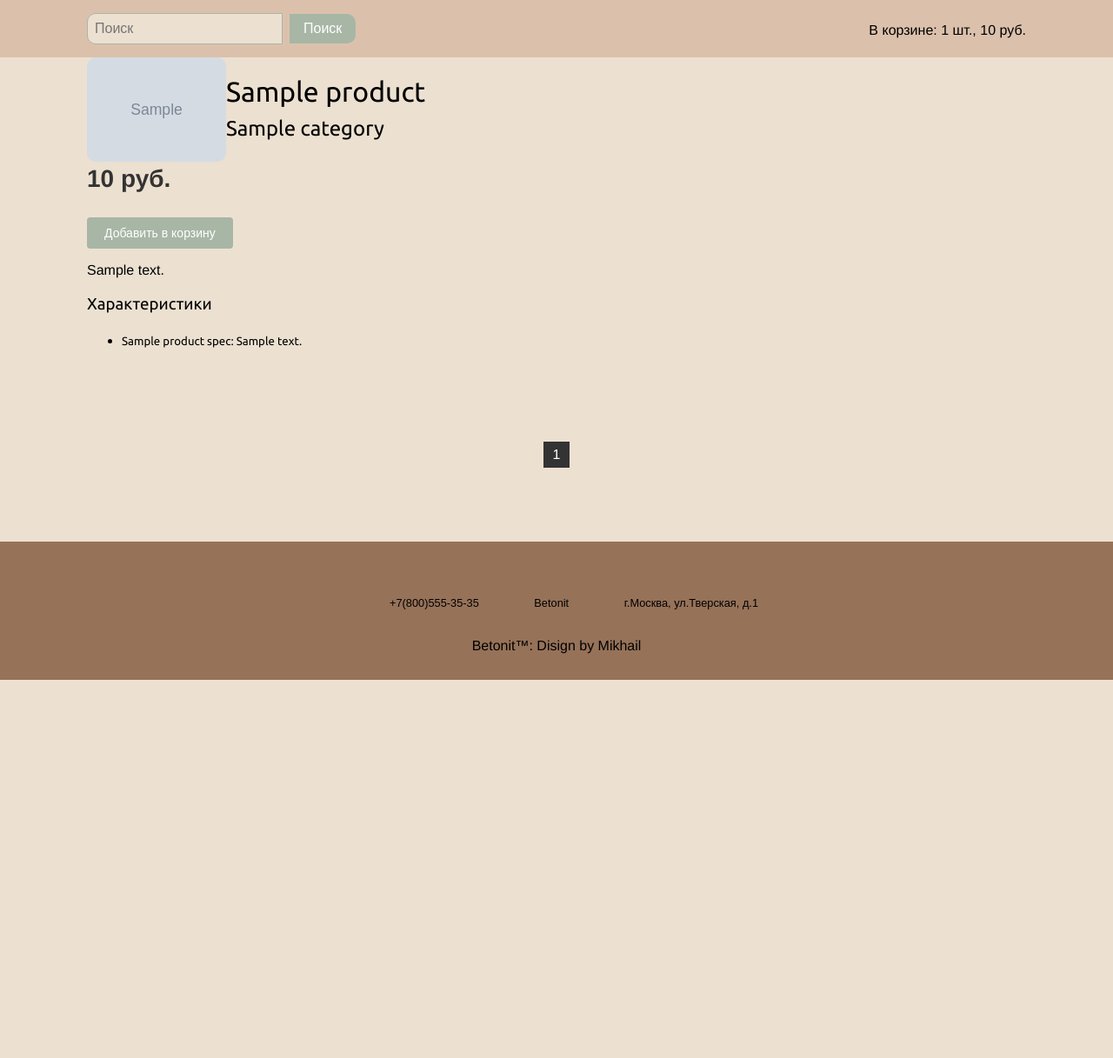
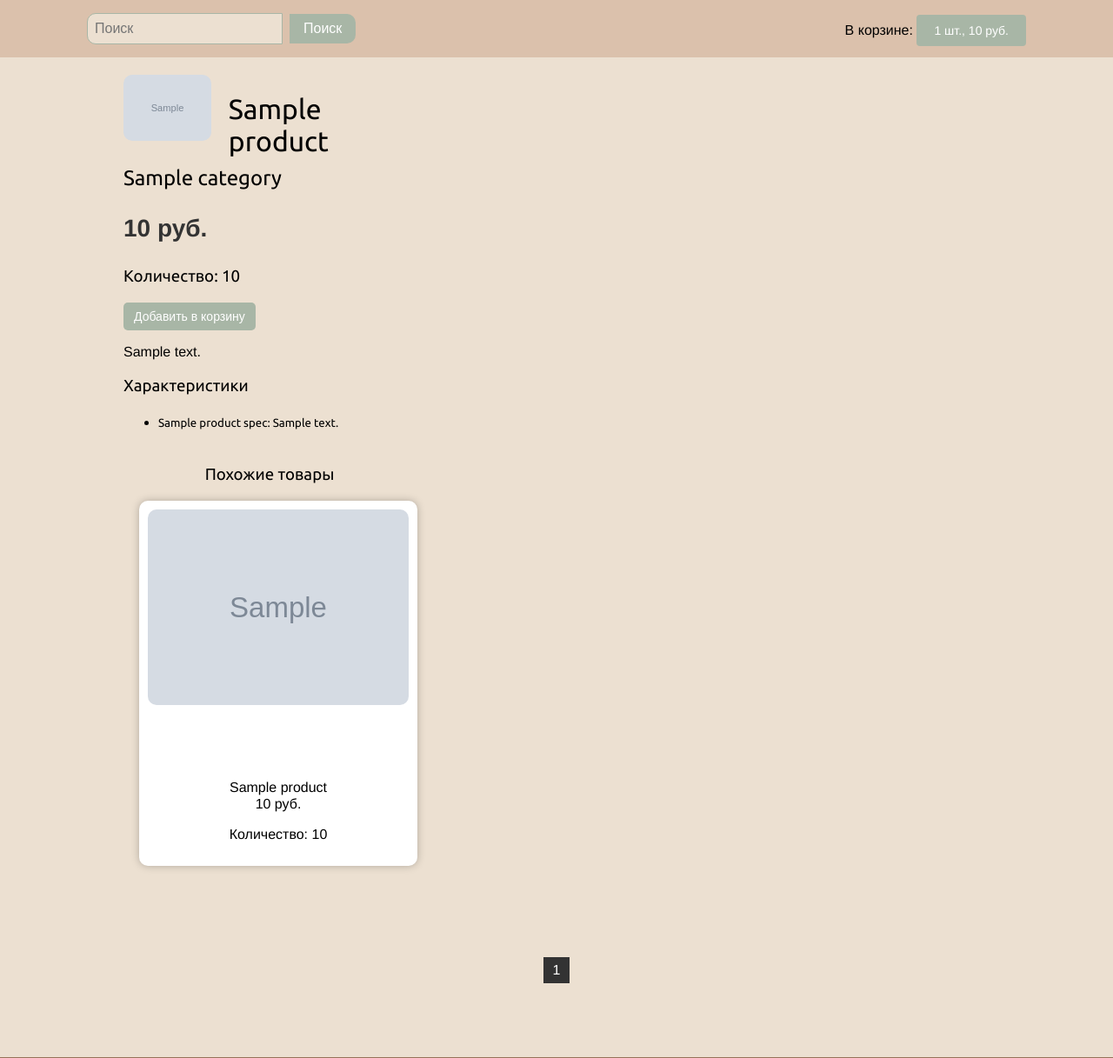
Before and after one commit to KurenieUbivvaet/Diplom, a Django app: template myshop/shop/templates/shop/product/detail.html in a window 1280 px wide. Shown: the part 47-1264 px from the top of the page at 87% size. Before the commit the page ends 829 px from the top, so only its background shows below. Run offline with Django 5.2, Linux system fonts and the light colour scheme; the template is opened without the code that fills it: most values are stand-ins (such as "Sample title", 1, 10 or a date in 2020); grey boxes marked "Sample" are stand-in pictures.

Commit message:
finaly raund

```diff
--- a/myshop/shop/models.py
+++ b/myshop/shop/models.py
@@ -2,7 +2,6 @@ from django.db import models
 from django.urls import reverse
 
 
-# Модель категорий
 class Category(models.Model):
     name = models.CharField(max_length=100, db_index=True, verbose_name='Наименование')
     slug = models.SlugField(max_length=100, db_index=True, unique=True, verbose_name='Ссылка')
--- a/myshop/shop/static/css/base.css
+++ b/myshop/shop/static/css/base.css
@@ -44,47 +44,57 @@ a.button.light {
 }
 
 table {
-    width:100%;
-    border-spacing:0;
-    border-collapse: collapse;
-}
-
-table th, table td {
-    text-align:left;
-    font-size:14px;
-    padding:10px;
-    margin:0;
-}
-
-tbody tr:nth-child(odd) {
-    background:#efefef;
-}
-
-tbody tr.subtotal {
-    background:#ccc;
-}
-
-thead th, tbody tr.total {
-    background:#5993bb;
-    color:#fff;
-    font-weight:bold;
-}
-
-table.cart {
-    margin-bottom:40px;
+  border-collapse: collapse;
+  width: 100%;
+  box-shadow: 0 4px 8px 0 rgba(0, 0, 0, 0.2);
+  border-radius: 10px;
+  overflow: hidden;
 }
 
 table.cart img {
     width:180px;
+    border-radius: 10px;
 }
 
-tbody td.num {
-    text-align:right;
+th, td {
+  text-align: left;
+  padding: 8px;
 }
 
-td input[type="submit"] {
-    font-size:12px;
-    padding:4px 10px;
+th {
+  background-color: #f2f2f2;
+}
+
+tr:nth-child(even) {
+  background-color: #f2f2f2;
+}
+
+tr:nth-child(odd) {
+  background-color: #f9f9f9;
+}
+
+td {
+  white-space: nowrap;
+  overflow: hidden;
+  text-overflow: ellipsis;
+}
+
+.num {
+  text-align: right;
+}
+
+input[type="submit"] {
+  background-color: #A8B6A6;
+  color: white;
+  padding: 8px 12px;
+  border: none;
+  border-radius: 5px;
+  cursor: pointer;
+  transition: background-color 0.3s;
+}
+
+input[type="submit"]:hover {
+  background-color: #929c90;
 }
 
 form p label, form p input {
@@ -218,11 +228,11 @@ ul.errorlist {
 #content {
     overflow:hidden;
     padding:0 100px;
+    min-height:55vh;
 }
 
 .list-content {
     display: flex;
-
 }
 
 #sidebar {
@@ -276,7 +286,7 @@ ul.errorlist {
 }
 
 
-.product-list .item {
+.product-list .item{
     background-color: #fff;
     box-shadow: 0 0 10px rgba(0, 0, 0, 0.25);
     border-radius: 10px;
@@ -332,6 +342,9 @@ ul.errorlist {
 
 .product-detail {
     text-align:justify;
+    width: 80%;
+    margin-top: 20px;
+
 }
 
 .product-detail .price {
@@ -341,9 +354,10 @@ ul.errorlist {
 }
 
 .product-detail img {
-    width:40%;
+    width: 30%;
     float:left;
     border-radius: 10px;
+    margin-right: 20px;
 }
 
 .product-detail h1 {
@@ -354,9 +368,64 @@ ul.errorlist {
     margin-top:10px;
 }
 
+.detail-list{
+    display: flex;
+    flex-direction: column;
+    align-items: center;
+}
+
+.related-products{
+    display: inline-block;
+    align-items: center;
+    text-align: center;
+    justify-content: space-between;
+}
+
+.related-item{
+    background-color: #fff;
+    box-shadow: 0 0 10px rgba(0, 0, 0, 0.25);
+    border-radius: 10px;
+    margin-left: 20px;
+    margin-bottom: 20px;
+    display: flex;
+    flex-direction: column;
+    justify-content: space-between;
+    width: 300px;
+    height: 400px;
+    padding: 10px;
+    float: left;
+    text-align: center;
+    line-height: 1.2;
+}
+
+.related-item:hover{
+    box-shadow: 0 0 20px rgba(0, 0, 0, 0.25);
+}
+
+.related-item img{
+    width:100%;
+    border-radius: 10px;
+    display: block;
+    margin: 0 auto 10px;
+}
+
+.detail-list input[type="number"]{
+    padding: 8px;
+    background-color: #ffffff;
+    border: 1px solid #A8B6A6;
+    outline-color: #967259;
+    border-radius: 4px;
+}
+
+.detail-desc {
+    width: 80%;
+}
+
 .order-form {
     float:left;
 }
+
+
 
 .order-info {
     float:right;
@@ -492,14 +561,23 @@ select option:checked {
     flex-direction: column;
 }
 
+.content-cart input[type="number"], input[type="text"]{
+    padding: 8px;
+    background-color: #ffffff;
+    border: 1px solid #A8B6A6;
+    outline-color: #967259;
+    border-radius: 4px;
+}
+
 .nav-btn {
     overflow:auto;
     display: flex;
     align-items: center;
     justify-content:space-between;
+    margin-top: 20px;
 }
 
-/* футер */
+
 
 .footer{
     background:#967259;
--- a/myshop/shop/templates/shop/product/detail.html
+++ b/myshop/shop/templates/shop/product/detail.html
@@ -9,7 +9,7 @@
     {% with total_items=cart|length %}
         {% if cart|length > 0 %}
             В корзине:
-            <a href="{% url 'cart:cart_detail' %}">
+            <a href="{% url 'cart:cart_detail' %}" class="button">
                 {{ total_items }} шт.,
                 {{ cart.get_total_price }} руб.
             </a>
@@ -24,17 +24,23 @@
 {% endblock %}
 {% block content %}
 <div class="list-content">
+    <div class="detail-list">
         <div class="product-detail">
             <img src="{% if product.image %}{{ product.image.url }}{% else %}{% static 'img/no_image.png' %}{% endif %}" alt='img'>
             <h1>{{ product.name }}</h1>
             <h2><a href="{{ product.category.get_absolute_url }}">{{ product.category }}</a></h2>
             <p class="price">{{ product.price }} руб.</p>
+            <p><h3>Количество: {{ product.stock }}</h3></p>
             <form action="{% url 'cart:cart_add' product.id %}" method="post">
                 {{ cart_product_form }}
                 {% csrf_token %}
                 <input type="submit" value="Добавить в корзину">
             </form>
+        </div>
+        <div class="detail-desc">
+            <div class="discription">
                 {{ product.description|linebreaks }}
+            </div>
             <div class="spec">
                 {% if product_spec %}
                 <h3>Характеристики</h3>
@@ -48,5 +54,22 @@
                 {% endif %}
             </div>
         </div>
+        <div class="related-products">
+            <h3>Похожие товары</h3>
+            {% for product in related_products %}
+            <div class="related-item">
+
+                <a href="{{ product.get_absolute_url }}">
+                    <img src="{% if product.image %}{{ product.image.url }}{% else %}{% static 'img/no_image.png' %}{% endif %}">
+                </a>
+                <div class="product-text">
+                    <a href="{{ product.get_absolute_url }}">{{ product.name }}</a><br>
+                    {{ product.price }} руб.
+                    <p>Количество: {{ product.stock }}</p>
+                </div>
+            </div>
+            {% endfor %}
+        </div>
+    </div>
 </div>
 {% endblock %}
```
Also changed, not shown: myshop/orders/templates/orders/order/create.html (+11 -0 lines), myshop/shop/templates/shop/product/list.html (+4 -3 lines), myshop/shop/views.py (+7 -0 lines), myshop/media/products/2024/02/21/155566421.jpg (added), myshop/shop/static/js/base.js (added), 1 other file. Lines whose indentation alone changed are shown as unchanged.
